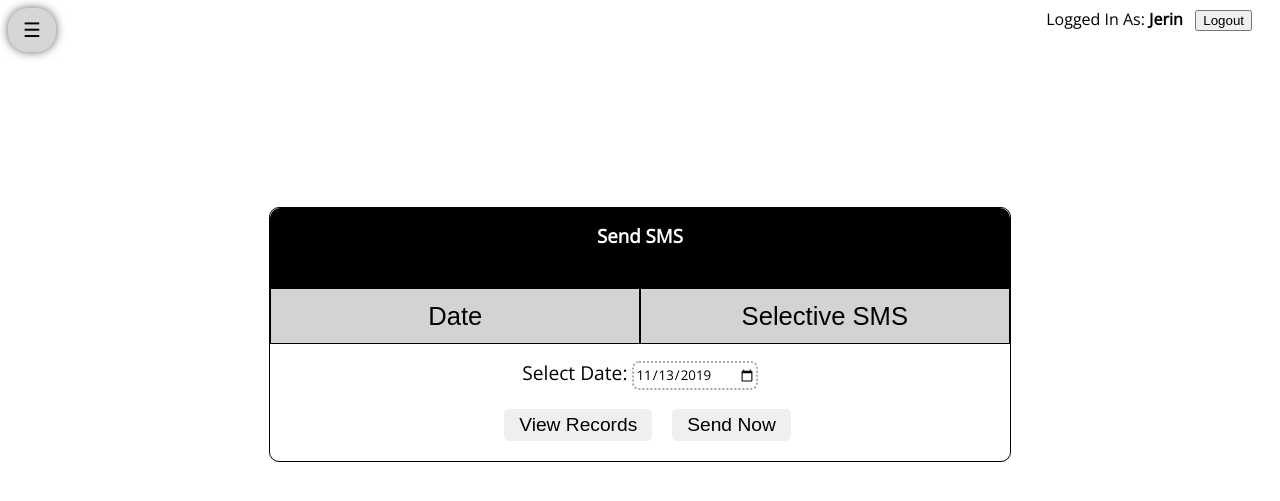
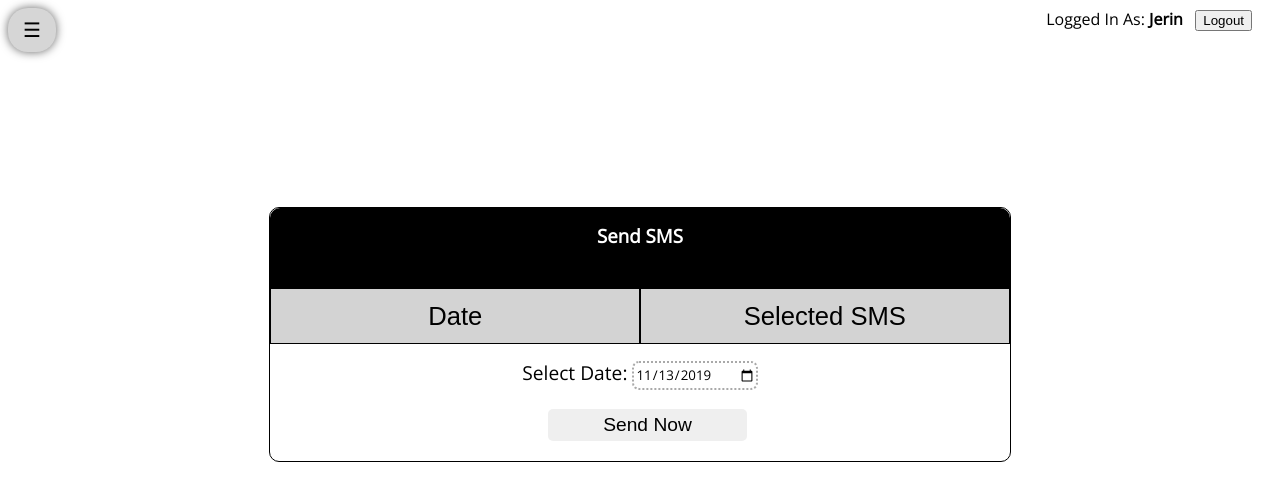
Before and after one commit to Jerinji2016/hostel-attendance-system, a PHP site: page /php/sendSMS.php in a window 1280 px wide. Shown: the top 501 px of the page. Run offline with PHP 8.4, Linux system fonts and the light colour scheme; a user stored in the database is signed in; data comes from the database, SQL or seed files in the repository.

Commit message:
SMS updae1

```diff
--- a/php/sendSMS.php
+++ b/php/sendSMS.php
@@ -57,7 +57,7 @@
             .button{
                 font-size: 1.5vw;
                 width: auto;
-                padding: 5px 15px;
+                padding: 5px 55px;
                 border-radius :5px;
                 border: none;
                 margin-left: 15px;
@@ -81,14 +81,21 @@
                     <h3 style="padding: 15px; margin: 0px; color: white; text-align: center">Send SMS</h3>
                 </div>
                 <div class="sub-options">
-                        <button class="date">Date</button>
-                        <button class="selective">Selective SMS</button>
+                        <button class="date" onclick="simpleSendSMS()">Date</button>
+                        <button class="selective" onclick="selectedSendSMS()">Selected SMS</button>
                         <div></div>
+                </div>
+                <div class="simple-send-sms" id="simple-send-sms">
+                    <div class="option" id="options">
+                        <p>Select Date:   <input type="date" id="date" class="input" value="<?php echo date('Y-m-d'); ?>"></p>
+                        <button class="button" onclick="loading()">Send Now</button>
                     </div>
-                <div class="option" id="options">
-                    <p>Select Date:   <input type="date" id="date" class="input" value="<?php echo date('Y-m-d'); ?>"></p>
-                    <button class="button">View Records</button>
-                    <button class="button" onclick="loading()">Send Now</button>
+                </div>
+                <div class="selected-send-sms" id="selected-send-sms" style="display: none;">
+                    <div class="option" id="options">
+                        <p>Select Date:   <input type="date" id="date" class="input" value="<?php echo date('Y-m-d'); ?>"></p>
+                        <button class="button" onclick="">View Records</button>
+                    </div>
                 </div>
                 <div><img id="loader" src="https://media.giphy.com/media/3o85xL92eSa9LoGPYs/giphy.gif"></div>
                 <div id="confirmation" style="text-align: center; color: green; display: none"><h2>SMS Sent Successfully</h2></div>
@@ -110,6 +117,14 @@
                         document.getElementById("loader").style.display = "none";
                         document.getElementById("confirmation").style.display = "none";
                     }
+                    function selectedSendSMS(){
+                        document.getElementById("simple-send-sms").style.display = "none";
+                        document.getElementById("selected-send-sms").style.display = "block";
+                    }
+                    function simpleSendSMS(){
+                        document.getElementById("simple-send-sms").style.display = "block";
+                        document.getElementById("selected-send-sms").style.display = "none";
+                    }
                 </script>
             </div>
         </div>
--- a/php/sms_api.php
+++ b/php/sms_api.php
@@ -8,7 +8,7 @@
         $res = mysql_query($sms_arrt);
     //    echo mysql_fetch_array($res)[0];
 
-    $var_sql = "SELECT username, password FROM sms_auth WHERE name='Aditya'";
+    $var_sql = "SELECT username, password FROM sms_auth WHERE name='Jerin'";
     $result = mysql_query($var_sql);
     $row = mysql_fetch_array($result);
     //API Details
@@ -21,13 +21,11 @@
     $approved_senderid="SMSIND";  //CASH PAY CHEYYUMBOL NAMMAKKU ORU SENDER ID AVAR THARUM, ATHU NAMMAL IVIDE ENTER CHEYYANAM INSTEAD OF "SMSIND"
 
     //Approved Template
-    $message = "Dear Parent, Your child #Jerin# was absent at the college hostel on #13-11-2019#. For more details check #google#.";  //ITHUM MATTANAM, BUT ONLY AFTER WE SUBSCRIBE
+    $message = "Test sms from aditya. Thanks for choosing our service - 13-112019 - SMSC Platform";  //ITHUM MATTANAM, BUT ONLY AFTER WE SUBSCRIBE
     $enc_msg= rawurlencode($message); // Encoded message
 
     //Create API URL
     $fullapiurl="http://smsc.biz/httpapi/send?username=$username&password=$password&sender_id=$approved_senderid&route=T&phonenumber=$mob_number&message=$enc_msg"; //DO NOT TOUCH
-
-// http://smsc.biz/httpapi/send?username=adityavishnu3610@gmail.com&password=justtesting&sender_id=SMSIND&route=T&phonenumber=9947189437&message=Dear%20Parent%2C%0D%0AYour%20child%20%23field1%23%20was%20absent%20at%20the%20college%20hostel%20on%20%23field2%23.%20For%20more%20details%20check%20%23field3%23.
 
     //Call API
     $ch = curl_init($fullapiurl);
```
